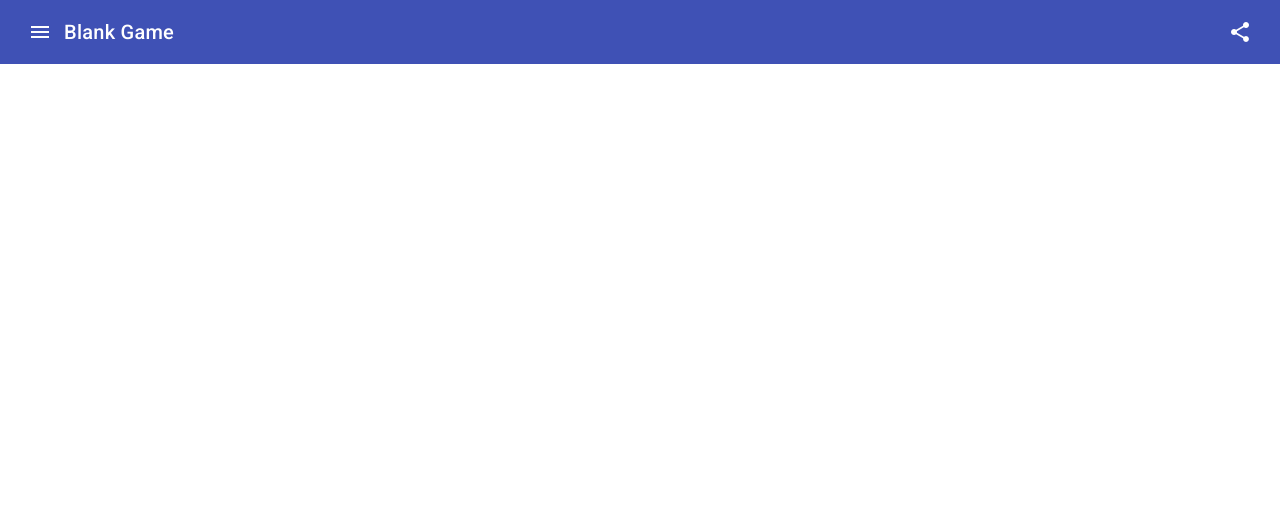
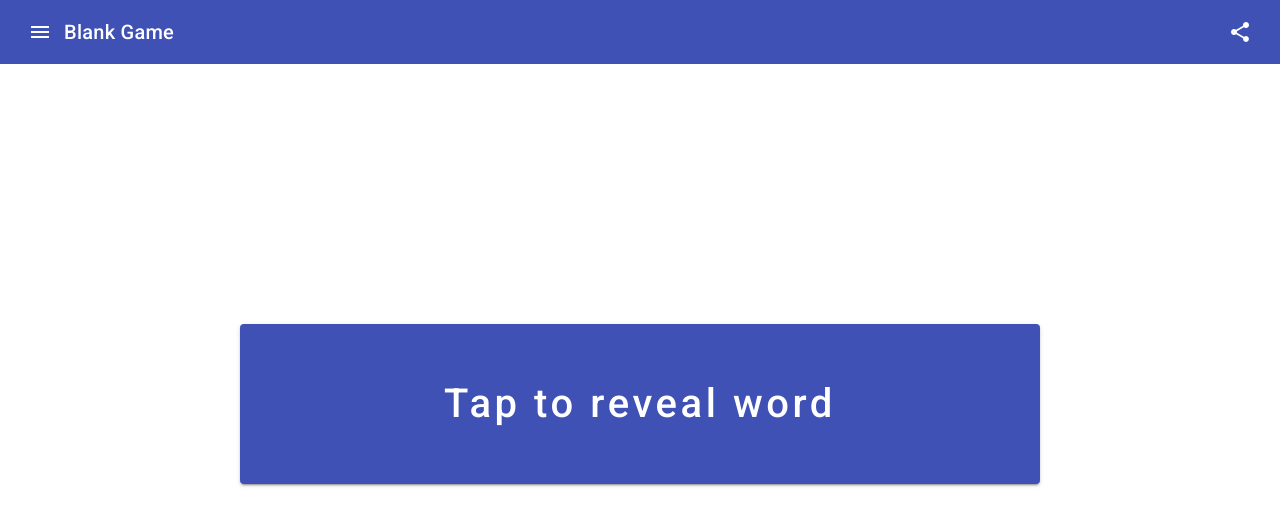
Before and after one commit to MrManoloDG/blank-game-front, an Angular app: page /play/1 in a window 1280 px wide. Before the commit this address led to /. Shown: the top 526 px of the page. Built offline with nearby package versions, Linux system fonts and the light colour scheme.

Commit message:
feat: added reveal word component

```diff
--- a/src/app/app-routing.module.ts
+++ b/src/app/app-routing.module.ts
@@ -2,8 +2,10 @@ import { NgModule } from '@angular/core';
 import { RouterModule, Routes } from '@angular/router';
 import { MainMenuComponent } from './components/main-menu/main-menu.component';
 import { WaitGameComponent } from './components/wait-game/wait-game.component';
+import { PlayWordComponent } from './components/play-word/play-word.component';
 
 const routes: Routes = [
+  { path: 'play/:id', component: PlayWordComponent},
   { path: 'wait/:id', component: WaitGameComponent},
   { path: '', component: MainMenuComponent}
 ];
--- a/src/app/app.module.ts
+++ b/src/app/app.module.ts
@@ -11,6 +11,7 @@ import { CreateModalComponent } from './components/main-menu/create-modal/create
 import { FormsModule } from '@angular/forms';
 import { WaitGameComponent } from './components/wait-game/wait-game.component';
 import { FlexLayoutModule } from '@angular/flex-layout';
+import { PlayWordComponent } from './components/play-word/play-word.component';
 
 @NgModule({
   declarations: [
@@ -18,7 +19,8 @@ import { FlexLayoutModule } from '@angular/flex-layout';
     MainMenuComponent,
     JoinModalComponent,
     CreateModalComponent,
-    WaitGameComponent
+    WaitGameComponent,
+    PlayWordComponent
   ],
   imports: [
     BrowserModule,
--- /dev/null
+++ b/src/app/components/play-word/play-word.component.html
@@ -0,0 +1,5 @@
+
+<div class="centered container">
+  <button *ngIf="!isRevealed" (click)="switchRevealed()" mat-raised-button color="primary">Tap to reveal word</button>
+  <button *ngIf="isRevealed" (click)="switchRevealed()" mat-raised-button color="accent">WORD</button>
+</div>
--- /dev/null
+++ b/src/app/components/play-word/play-word.component.scss
@@ -0,0 +1,9 @@
+
+button {
+  font-size: 30pt;
+  line-height: 1.3;
+  padding: 4%;
+  width: 50rem;
+  height: 10rem !important;
+  margin: 4%;
+}
--- /dev/null
+++ b/src/app/components/play-word/play-word.component.ts
@@ -0,0 +1,16 @@
+import { Component } from '@angular/core';
+
+@Component({
+  selector: 'app-play-word',
+  templateUrl: './play-word.component.html',
+  styleUrls: ['./play-word.component.scss']
+})
+export class PlayWordComponent {
+
+  isRevealed = false;
+
+  switchRevealed(){
+    this.isRevealed = !this.isRevealed;
+  }
+
+}
```
Also changed, not shown: 1 other file (tests, documents, lock files or other folders).
